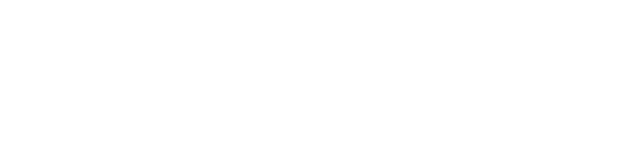
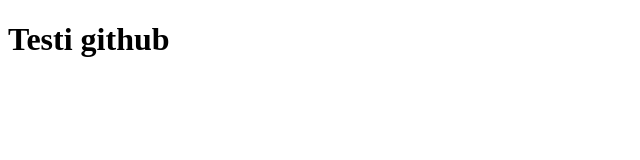
Before and after one commit to Christiananemtanu/merkkaus-teht-2, a plain HTML site: page index.html in a window 1280 px wide. Shown: the whole page, without its empty margins (0-640 px from the left). Drawn offline with Linux system fonts and the light colour scheme.

Commit message:
tekstin lisäys

```diff
--- a/index.html
+++ b/index.html
@@ -5,6 +5,7 @@
     <meta http-equiv="X-UA-Compatible" content="IE=edge">
     <meta name="viewport" content="width=device-width, initial-scale=1.0">
     <title>testi2</title>
+    <h1>Testi github</h1>
 </head>
 <body>
 
```
